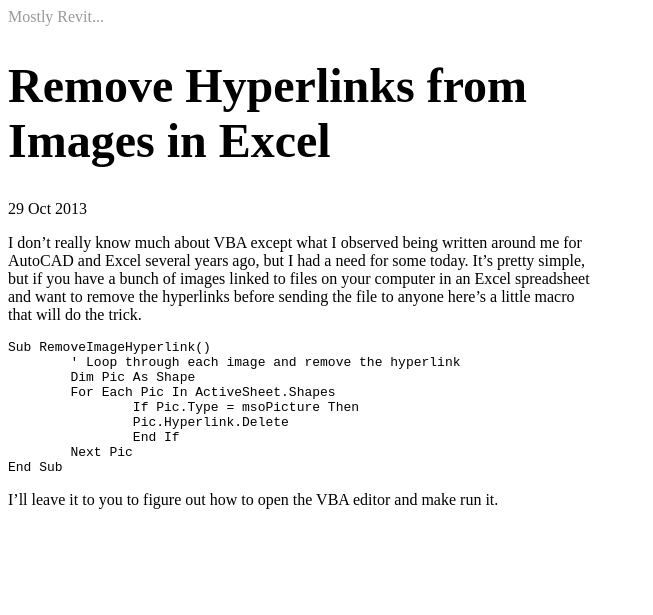
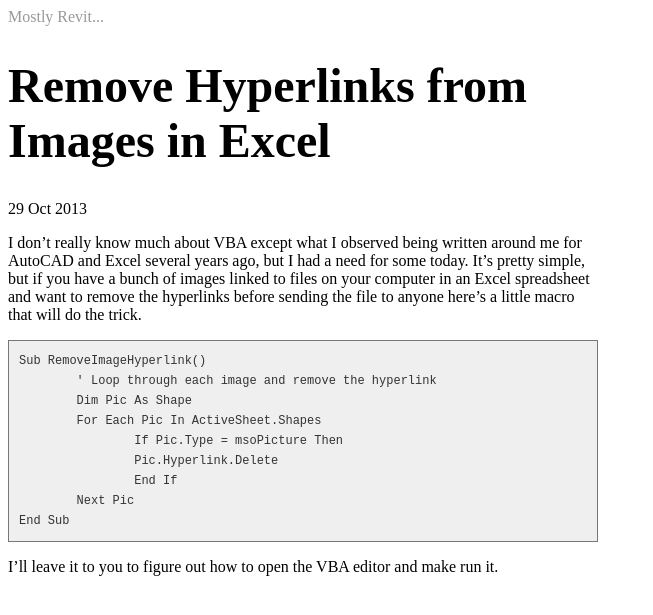
Before and after one commit to estimmel/mostly-revit-blog, a Jekyll site: the page built from _posts/2013-10-29-remove-image-hyperlinks-in-excel.md, in a window 1280 px wide. Shown: the top 615 px of the page, without its empty margins (0-653 px from the left). Built offline with Jekyll 4.4.1, drawn with Linux system fonts in a browser that asks for light colours.

Commit message:
working on css

```diff
--- a/css/main.css
+++ b/css/main.css
@@ -21,7 +21,7 @@
 h1 {
     font-size: 3em;
 }
-.pre {
+pre {
 	box-sizing: border-box;
 	width: 100%;
 	padding: 0;
@@ -32,7 +32,6 @@
 	line-height: 20px;
 	background: #efefef;
 	border: 1px solid #777;
-	background: url(lines.png) repeat 0 0;
 	padding: 10px;
 	color: #333;
 }
```
